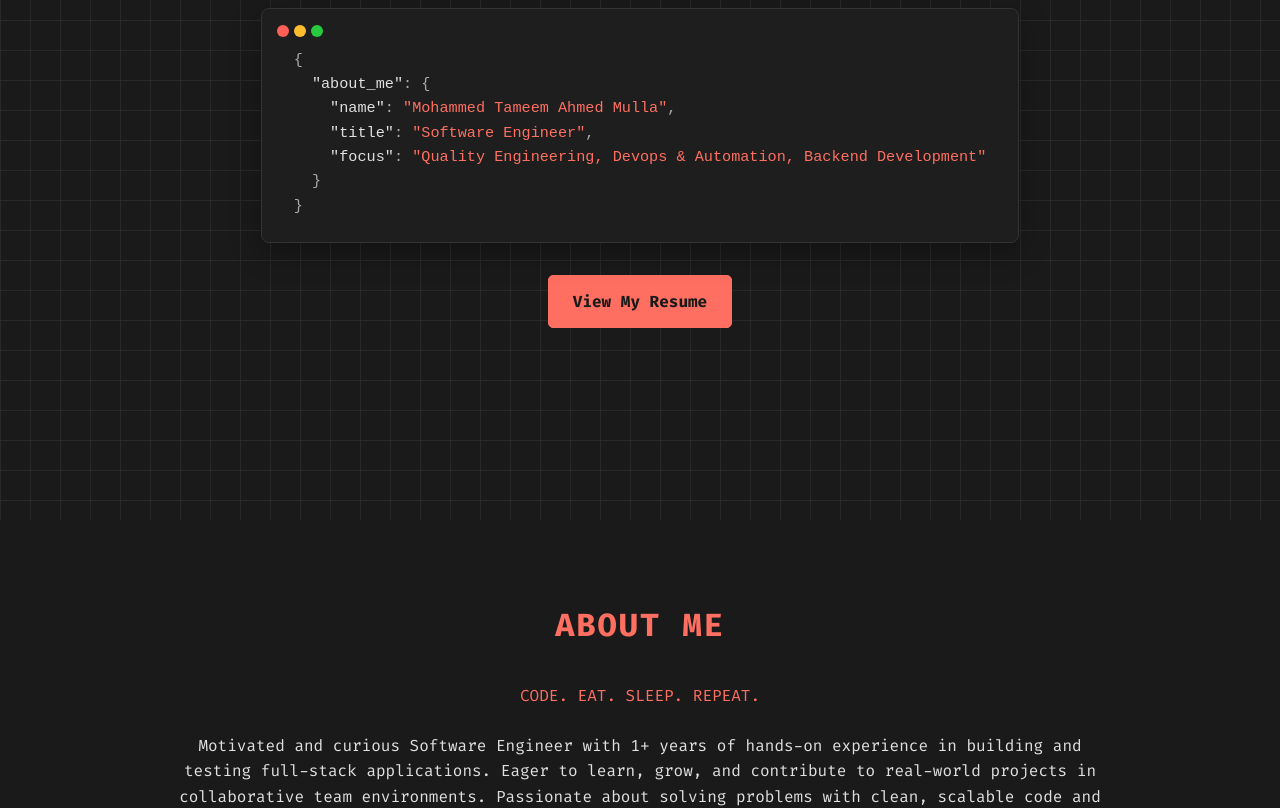
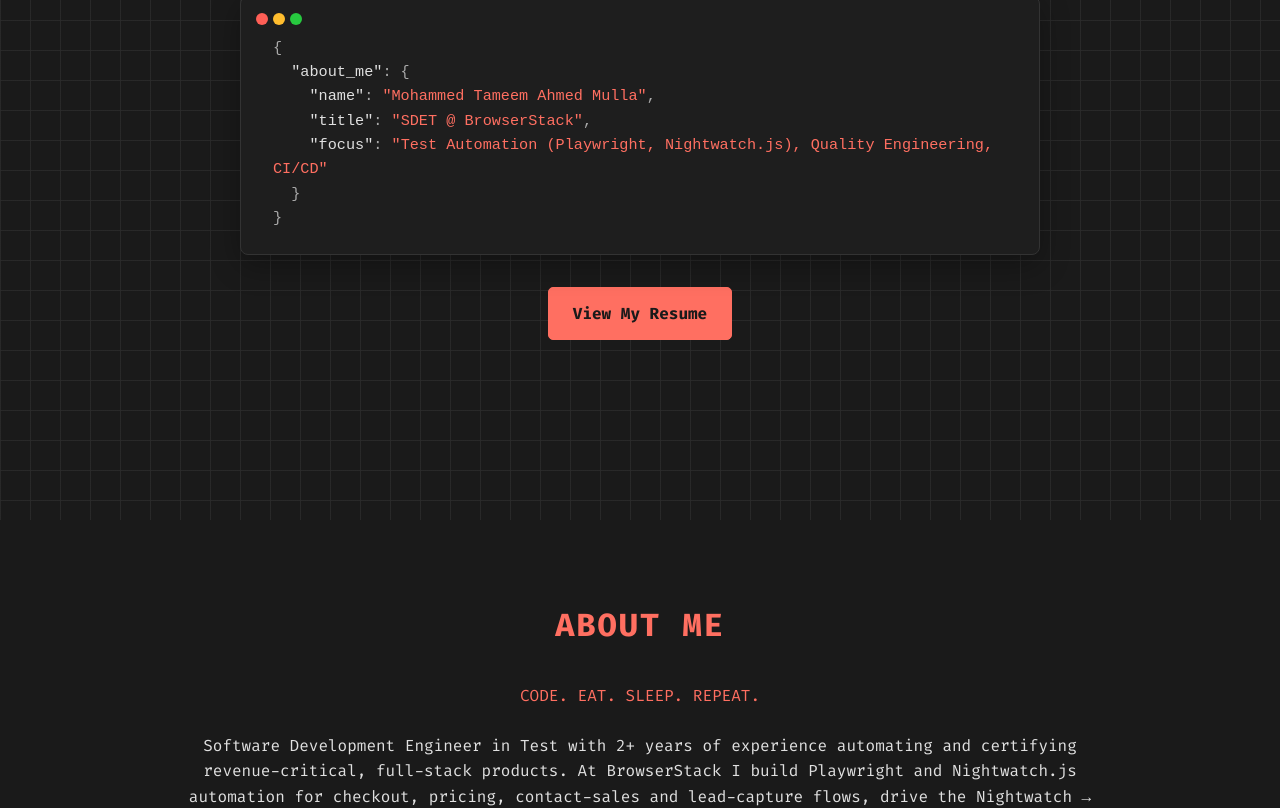
Before and after one commit to Tameemahmedd/tameemmulla-portfolio, a React (Vite) app: page / in a window 1280 px wide. Shown: the part 360-1168 px from the top of the page. Built offline with nearby package versions, Linux system fonts and the light colour scheme.

Commit message:
Update hero, about, skills, testimonials and projects for BrowserStack role

```diff
--- a/src/components/About.jsx
+++ b/src/components/About.jsx
@@ -5,7 +5,7 @@
     <h2>ABOUT ME</h2>
     <p className="tagline">CODE. EAT. SLEEP. REPEAT.</p>
     <p className="summary">
-      Motivated and curious Software Engineer with 1+ years of hands-on experience in building and testing full-stack applications. Eager to learn, grow, and contribute to real-world projects in collaborative team environments. Passionate about solving problems with clean, scalable code and always open to exploring new technologies.
+      Software Development Engineer in Test with 2+ years of experience automating and certifying revenue-critical, full-stack products. At BrowserStack I build Playwright and Nightwatch.js automation for checkout, pricing, contact-sales and lead-capture flows, drive the Nightwatch → Playwright migration, and trace bugs to the root cause in Rails and React code. At Cisco (Splunk AppDynamics), I redesigned a test framework that raised the pass rate from 65% to 96%.
     </p>
   </section>
 );
--- a/src/components/Hero.jsx
+++ b/src/components/Hero.jsx
@@ -27,13 +27,13 @@
           {'    '}
           <span className="key">"title"</span>
           <span className="punc">: </span>
-          <span className="string">"Software Engineer"</span>
+          <span className="string">"SDET @ BrowserStack"</span>
           <span className="punc">,</span>
           <br />
           {'    '}
           <span className="key">"focus"</span>
           <span className="punc">: </span>
-          <span className="string">"Quality Engineering, Devops & Automation, Backend Development"</span>
+          <span className="string">"Test Automation (Playwright, Nightwatch.js), Quality Engineering, CI/CD"</span>
           <br />
           {'  '}
           <span className="punc">{'}'}</span>
--- a/src/components/Projects.jsx
+++ b/src/components/Projects.jsx
@@ -1,6 +1,8 @@
 import React, { useState } from 'react'; // <-- Import useState
 
 const projectData = [
+  { title: "Regression Failure Report Bot (BrowserStack)", desc: "Nightly job that pulls Jenkins regression results, groups new failures by stack trace and posts a triage report to Slack.", link: "https://github.com/Tameemahmedd" },
+  { title: "AI PR-Quality Review (BrowserStack)", desc: "Claude Code skill that reviews test-automation PRs for 10 common anti-patterns before human review.", link: "https://github.com/Tameemahmedd" },
   { title: "Alerting Tool (Cisco AppDynamics)", desc: "Automated generation, monitoring, and reporting of AppDynamics health rules across performance testing stages.", link: "https://github.com/Tameemahmedd" },
   { title: "Rezum", desc: "Resume builder website with customizable templates using Spring Boot, Spring Security, and Thymeleaf.", link: "https://github.com/Tameemahmedd/Rezum" },
   { title: "Tech Bay", desc: "Spring Boot e-commerce app with complete store functionalities (like Amazon).", link: "https://github.com/Tameemahmedd/Tech-Bay" },
--- a/src/components/Skills.jsx
+++ b/src/components/Skills.jsx
@@ -1,6 +1,6 @@
 import React, { useRef, useState, useEffect } from 'react';
 
-const skills = [ "Java", "Basic SQL", "Basic Python", "Playwright", "TestNG", "Apache JMeter", "API Testing", "Spring Boot", "Spring Data JPA", "JUnit", "Apache Kafka", "Postman", "Maven", "JIRA", "Git", "GitHub", "Jenkins", "TeamCity", "HTML", "CSS", "MySQL", "Linux", "AWS", "Docker", "Ansible", "Splunk AppDynamics" ];
+const skills = [ "JavaScript (Node.js)", "Playwright", "Nightwatch.js", "Cucumber BDD", "Percy", "Ruby on Rails", "React", "Redis", "Sidekiq", "Salesforce", "Claude Code", "Java", "Basic SQL", "Basic Python", "TestNG", "Apache JMeter", "API Testing", "Spring Boot", "Spring Data JPA", "JUnit", "Apache Kafka", "Postman", "Maven", "JIRA", "Git", "GitHub", "Jenkins", "TeamCity", "HTML", "CSS", "MySQL", "Linux", "AWS", "Docker", "Ansible", "Splunk AppDynamics" ];
 
 const AUTO_SCROLL_SPEED = 0.5;
 const HOVER_SCROLL_SPEED = 3;
--- a/src/components/Testimonials.jsx
+++ b/src/components/Testimonials.jsx
@@ -1,6 +1,10 @@
 import React, { useState, useEffect, useCallback } from 'react';
 
 const testimonialsData = [
+  { text: "He ramped me up on the automation repo... When runs surfaced flakiness or env-specific failures, he triaged alongside me, isolated root causes, and helped stabilizing the suites so we could trust the signal. What stood out: shared ownership of quality... Strong cross-functional partner.", author: "Abhimanyu Vashisht", role: "Software Engineer, BrowserStack" },
+  { text: "Kudos to QA Tameem for the great support on the Freshchat task... Really appreciated the ownership and proactive follow-ups with cross-teams to get all GTGs completed on time. Also, thanks for the support in debugging automation failures... Your quick responses, teamwork, and support made the deployment possible.", author: "Pankaj Vadnal", role: "Software Engineer, BrowserStack" },
+  { text: "Great work in identifying the gaps within our automation coverage. This is a strong start toward building a clear path to reducing defect leakages and preventing production incidents.", author: "Arpit Patel", role: "Manager - Engineering, BrowserStack" },
+  { text: "Fantastic teamwork... on successfully delivering the Hello Bar implementation for the signed-out state! Your technical precision ensured a flawless rollout.", author: "Pragya Shukla", role: "BrowserStack" },
   { text: "Tameem, thank you for doing everything you were asked for and helping even at the places that no one asked... You are a patient person, willing to help and committed to success - even if that required answering questions outside your working hours. That is a real team spirit, aiming for success! Keep on the great work!", author: "Aleksander Olkuski", role: "Tech lead, Splunk Appdynamics" },
   { text: "Tameem, you shown a great effort and hard work on the release activities for Alerting CSAAS and Quick fix releases. Also you have reduced the backlog items of the Alerting Tests and Migration of UI tests from TestIM. It's really good that you are able to handle all the dev requests and Stabilising the pipeline with consistent results Please keep up the good work", author: "Kishore kumar", role: "Tech Lead, Splunk Appdynamics" },
   { text: "Tameem, from the very first day you joined, you’ve been an invaluable player on the team. Your enthusiasm, dedication, and passion for the role have consistently stood out and made a real difference. Working with Tameem has been a fantastic experience. He is extremely proactive and result driven individual and always exceeded my expectations.", author: "Biswajit Raut", role: "Leader, Software Engineering- Splunk Appdynamics" },
```
